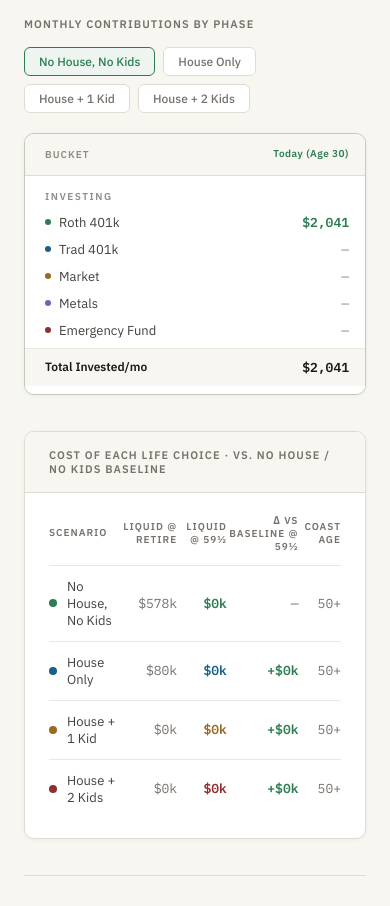
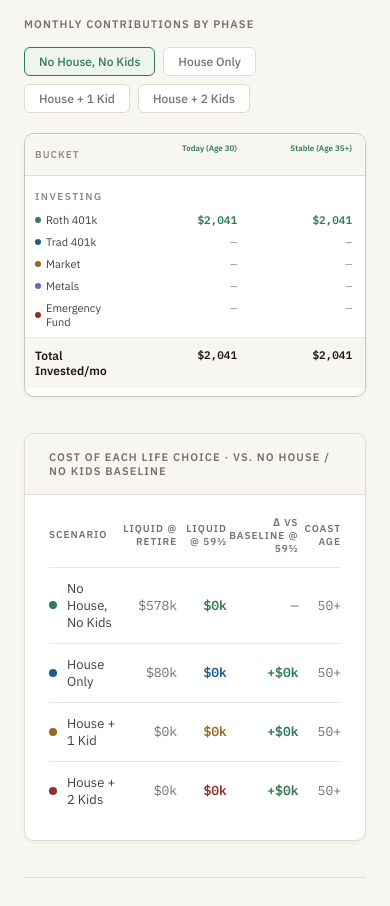
Before and after one commit to cole-titze/retirement-calculator, a React (Vite) app: page / in a window 390 px wide. Shown: the part 3960-4866 px from the top of the page. Built offline with nearby package versions, Linux system fonts and the light colour scheme.

Commit message:
Update bucket styles

```diff
--- a/src/App.module.scss
+++ b/src/App.module.scss
@@ -560,6 +560,11 @@ $font-mono:    'IBM Plex Mono', 'Courier New', monospace;
   padding: 0 20px;
   min-width: 500px;
   background: var(--bg);
+
+  @media (max-width: 600px) {
+    min-width: unset;
+    padding: 0 10px;
+  }
 }
 
 .contribHeaderBucket {
@@ -579,11 +584,21 @@ $font-mono:    'IBM Plex Mono', 'Courier New', monospace;
   letter-spacing: 0.05em;
   text-align: right;
   line-height: 1.5;
+
+  @media (max-width: 600px) {
+    font-size: 8px;
+    padding: 8px 3px;
+    letter-spacing: 0;
+  }
 }
 
 .contribBody {
   padding: 8px 0;
   min-width: 500px;
+
+  @media (max-width: 600px) {
+    min-width: unset;
+  }
 }
 
 .contribSubheader {
@@ -593,12 +608,20 @@ $font-mono:    'IBM Plex Mono', 'Courier New', monospace;
   letter-spacing: 0.15em;
   color: var(--text-dim);
   text-transform: uppercase;
+
+  @media (max-width: 600px) {
+    padding: 6px 10px;
+  }
 }
 
 .contribRow {
   display: grid;
   grid-template-columns: var(--col-template, 160px 1fr);
   padding: 5px 20px;
+
+  @media (max-width: 600px) {
+    padding: 4px 10px;
+  }
 }
 
 .contribBucketName {
@@ -607,6 +630,11 @@ $font-mono:    'IBM Plex Mono', 'Courier New', monospace;
   gap: 8px;
   font-size: 13px;
   color: var(--text-body);
+
+  @media (max-width: 600px) {
+    font-size: 11px;
+    gap: 5px;
+  }
 }
 
 .bucketDot {
@@ -643,6 +671,11 @@ $font-mono:    'IBM Plex Mono', 'Courier New', monospace;
   font-family: $font-mono;
   font-size: 13px;
   padding: 0 6px;
+
+  @media (max-width: 600px) {
+    font-size: 11px;
+    padding: 0 3px;
+  }
 }
 
 .contribCellZero    { color: var(--text-dim); }
@@ -660,6 +693,10 @@ $font-mono:    'IBM Plex Mono', 'Courier New', monospace;
   border-top: 1px solid var(--border-dim);
   margin-top: 4px;
   background: var(--bg);
+
+  @media (max-width: 600px) {
+    padding: 10px 10px;
+  }
 }
 
 .contribTotalLabel {
@@ -675,12 +712,21 @@ $font-mono:    'IBM Plex Mono', 'Courier New', monospace;
   font-weight: 600;
   color: var(--text);
   padding: 0 6px;
+
+  @media (max-width: 600px) {
+    font-size: 11px;
+    padding: 0 3px;
+  }
 }
 
 .lifeCostsSection {
   padding: 8px 0;
   border-top: 1px solid var(--border-dim);
   min-width: 500px;
+
+  @media (max-width: 600px) {
+    min-width: unset;
+  }
 }
 
 .phaseBarWrapper {
@@ -937,6 +983,11 @@ $font-mono:    'IBM Plex Mono', 'Courier New', monospace;
   background: var(--bg-hover, color-mix(in srgb, var(--bg-input) 85%, var(--accent, #4dbf7c)));
 }
 
+.bucketRowTouchDragging {
+  opacity: 0.45;
+  border-style: dashed;
+}
+
 .bucketDragHandle {
   cursor: grab;
   color: var(--text-muted, #888);
@@ -944,6 +995,7 @@ $font-mono:    'IBM Plex Mono', 'Courier New', monospace;
   line-height: 1;
   padding: 0 2px;
   flex-shrink: 0;
+  touch-action: none;
 
   &:active {
     cursor: grabbing;
--- a/src/App.tsx
+++ b/src/App.tsx
@@ -204,6 +204,8 @@ export default function FireScenarios() {
 
   const draggedBucketId = useRef<string | null>(null);
   const [dragOverBucketId, setDragOverBucketId] = useState<string | null>(null);
+  const touchDragRef = useRef<{ id: string; started: boolean; startY: number } | null>(null);
+  const [touchDraggingId, setTouchDraggingId] = useState<string | null>(null);
 
   const reorderBuckets = (fromId: string, toId: string) => {
     setBuckets(prev => {
@@ -585,10 +587,36 @@ export default function FireScenarios() {
             {buckets.map(bucket => (
               <div
                 key={bucket.id}
-                className={`${styles.bucketRow}${dragOverBucketId === bucket.id ? ` ${styles.bucketRowDragOver}` : ''}`}
+                data-bucket-id={bucket.id}
+                className={`${styles.bucketRow}${dragOverBucketId === bucket.id ? ` ${styles.bucketRowDragOver}` : ''}${touchDraggingId === bucket.id ? ` ${styles.bucketRowTouchDragging}` : ''}`}
                 onDragOver={e => { e.preventDefault(); if (draggedBucketId.current !== bucket.id) setDragOverBucketId(bucket.id); }}
                 onDrop={e => { e.preventDefault(); if (draggedBucketId.current && draggedBucketId.current !== bucket.id) reorderBuckets(draggedBucketId.current, bucket.id); setDragOverBucketId(null); }}
                 onDragLeave={() => setDragOverBucketId(null)}
+                onTouchStart={e => { touchDragRef.current = { id: bucket.id, started: false, startY: e.touches[0].clientY }; }}
+                onTouchMove={e => {
+                  if (!touchDragRef.current) return;
+                  const dy = Math.abs(e.touches[0].clientY - touchDragRef.current.startY);
+                  if (!touchDragRef.current.started) {
+                    if (dy < 6) return;
+                    touchDragRef.current.started = true;
+                    setTouchDraggingId(touchDragRef.current.id);
+                    draggedBucketId.current = touchDragRef.current.id;
+                  }
+                  const touch = e.touches[0];
+                  const el = document.elementFromPoint(touch.clientX, touch.clientY);
+                  const row = el?.closest('[data-bucket-id]');
+                  const targetId = row?.getAttribute('data-bucket-id') ?? null;
+                  setDragOverBucketId(targetId !== touchDragRef.current.id ? targetId : null);
+                }}
+                onTouchEnd={() => {
+                  if (touchDragRef.current?.started && dragOverBucketId) {
+                    reorderBuckets(touchDragRef.current.id, dragOverBucketId);
+                  }
+                  touchDragRef.current = null;
+                  draggedBucketId.current = null;
+                  setTouchDraggingId(null);
+                  setDragOverBucketId(null);
+                }}
               >
                 <div
                   className={styles.bucketDragHandle}
@@ -860,7 +888,9 @@ export default function FireScenarios() {
             const s = activeData.find(sc => sc.label === contribScenario);
             if (!s) return null;
             const phases = s.phaseContribs;
-            const colTemplate = `160px repeat(${phases.length}, 1fr)`;
+            const colTemplate = isMobile
+              ? `90px repeat(${phases.length}, 1fr)`
+              : `160px repeat(${phases.length}, 1fr)`;
             const phaseBuckets = phases[0]?.snap.bucketContribs ?? [];
             const lifeCosts = [
               { key: "monthlyMortgage" as const,   label: "Mortgage",                dotClass: styles.bucketDotPink,   cellClass: styles.contribCellPink },
```
